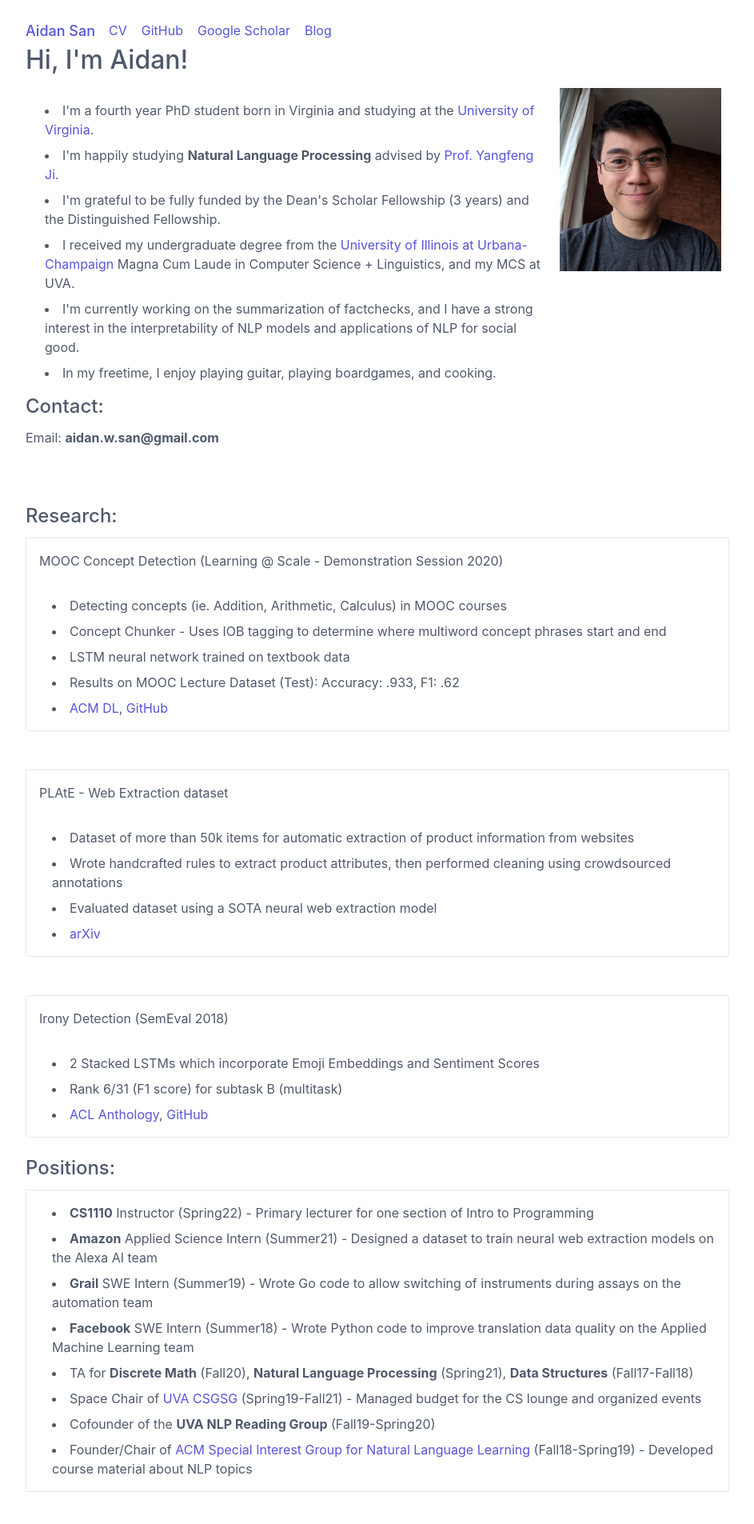
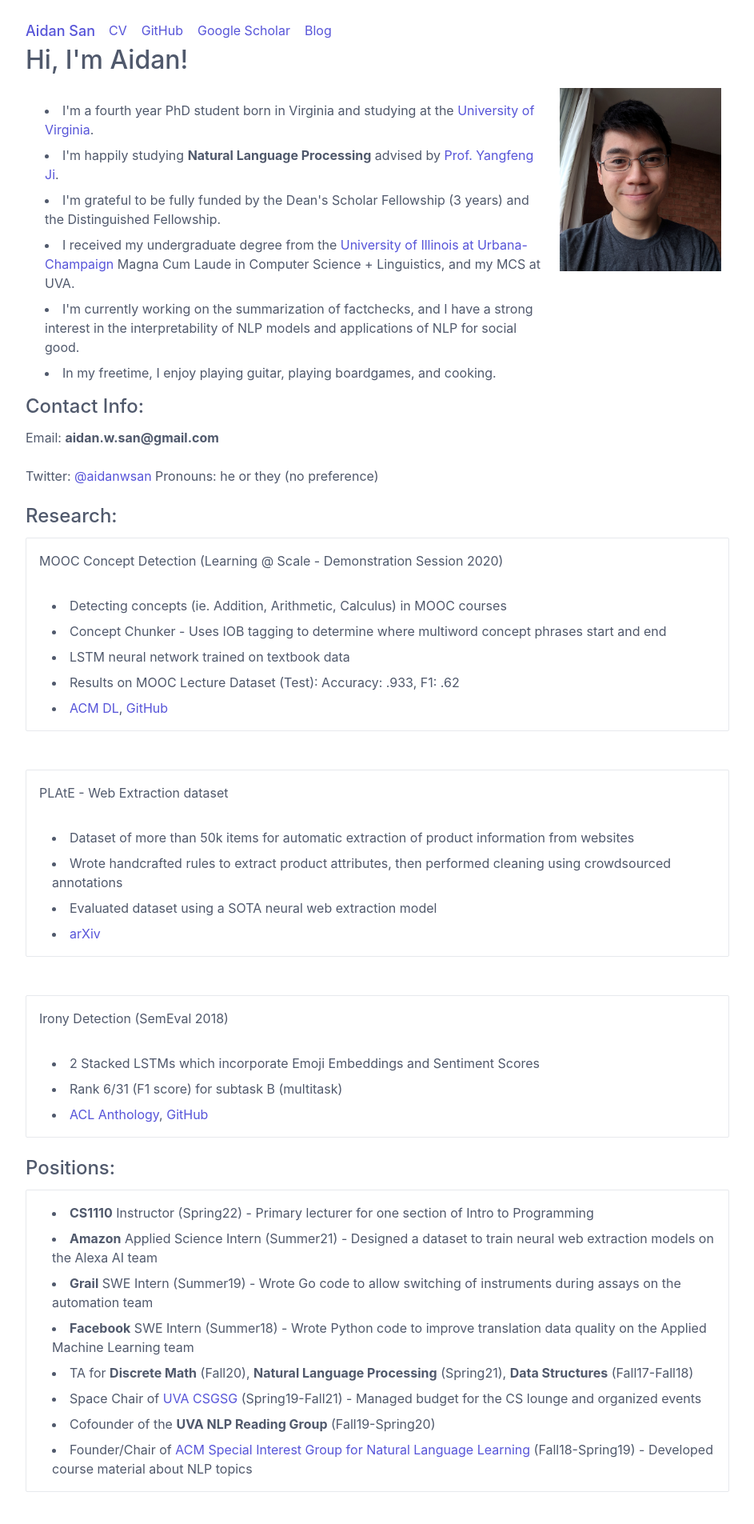
Before and after one commit to aidansan/aidansan.github.io, a Jekyll site: the page built from index.html, in a window 1280 px wide. Shown: the whole page at 80% size, without its empty margins (168-1111 px from the left). Built offline with Jekyll 4.4.1, drawn with Linux system fonts in a browser that asks for light colours.

Commit message:
Add twitter and pronouns

```diff
--- a/index.html
+++ b/index.html
@@ -20,9 +20,11 @@ layout: default
 </div>
 </div>
 </div>
-<h4>Contact: </h4>
+<h4>Contact Info: </h4>
 Email: <strong><span>aidan.w.san</span><span style="display: none;">PLEASEIGNORETHISPART</span><span>@gmail.com</span></p></strong>
 <!--https://www.heartinternet.uk/blog/15-ways-to-hide-your-email-address/-->
+Twitter: <a href="https://twitter.com/aidanwsan">@aidanwsan</a>
+Pronouns: he or they (no preference)
 <br><br>
 <h4>Research: </h4>
 <div class="panel">
```
